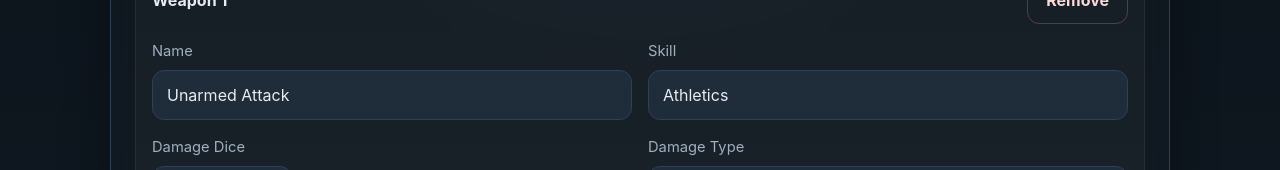
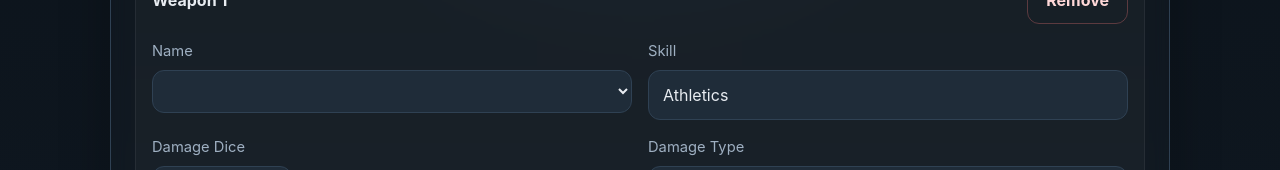
Before and after one commit to BoomerET/cosmere-rpg-character-builder, a React (Vite) app: page /cosmere/new in a window 1280 px wide. Both pictures are taken after a click on the button "Weapons". Shown: the part 457-627 px from the top of the page. Built offline with nearby package versions, Linux system fonts and the light colour scheme.

Commit message:
Allow pull-down on adding weapons
See summary

```diff
--- a/src/components/CharacterForm.tsx
+++ b/src/components/CharacterForm.tsx
@@ -118,6 +118,33 @@ const PATH_OPTIONS = [
   "Warrior",
   "Willshaper",
   "Windrunner",
+] as const;
+
+const WEAPON_OPTIONS = [
+  "Axe",
+  "Crossbow",
+  "Grandbow",
+  "Greatsword",
+  "Half-Shard",
+  "Hammer",
+  "Javelin",
+  "Knife",
+  "Longbow",
+  "Longspear",
+  "Longsword",
+  "Mace",
+  "Painrial (amplifying)",
+  "Poleaxe",
+  "Rapier",
+  "Shardblade",
+  "Shardblade (Radiant)",
+  "Shield",
+  "Shortbow",
+  "Shortspear",
+  "Sidesword",
+  "Sling",
+  "Staff",
+  "Warhammer",
 ] as const;
 
 export function CharacterForm({
@@ -868,7 +895,7 @@ export function CharacterForm({
                 className="button button-secondary"
                 onClick={() =>
                   appendWeapon({
-                    name: "New Weapon",
+                    name: "Longsword",
                     skill: "Athletics",
                     damageDice: "d1",
                     damageType: "impact",
@@ -903,9 +930,14 @@ export function CharacterForm({
                   <div className="form-grid">
                     <label className="field">
                       <span>Name</span>
-                      <input
-                        {...form.register(`weapons.${index}.name` as const)}
-                      />
+                      <select {...form.register(`weapons.${index}.name`)}>
+                        <option value="">Custom...</option>
+                        {WEAPON_OPTIONS.map((option) => (
+                          <option key={option} value={option}>
+                            {option}
+                          </option>
+                        ))}
+                      </select>
                     </label>
 
                     <label className="field">
```
